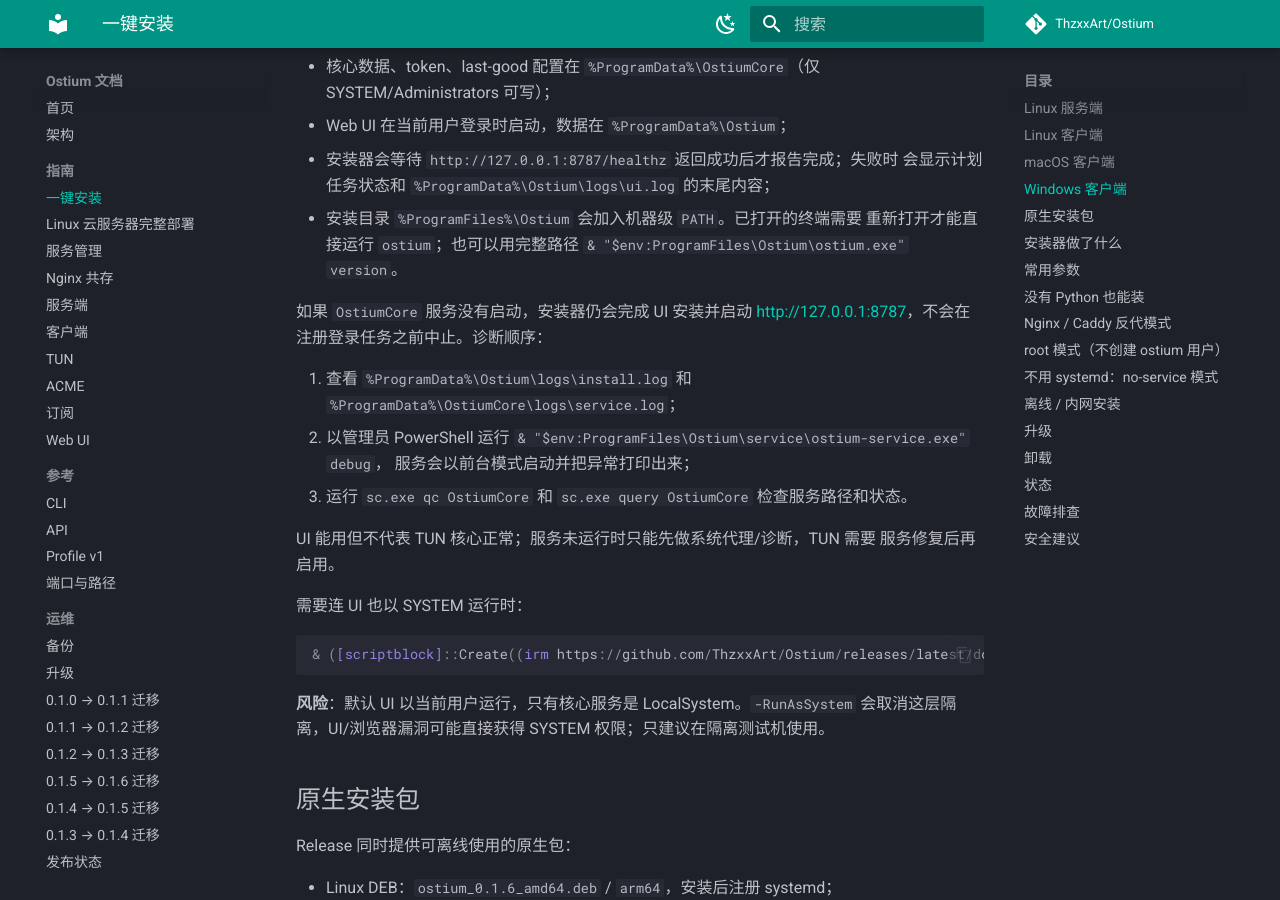
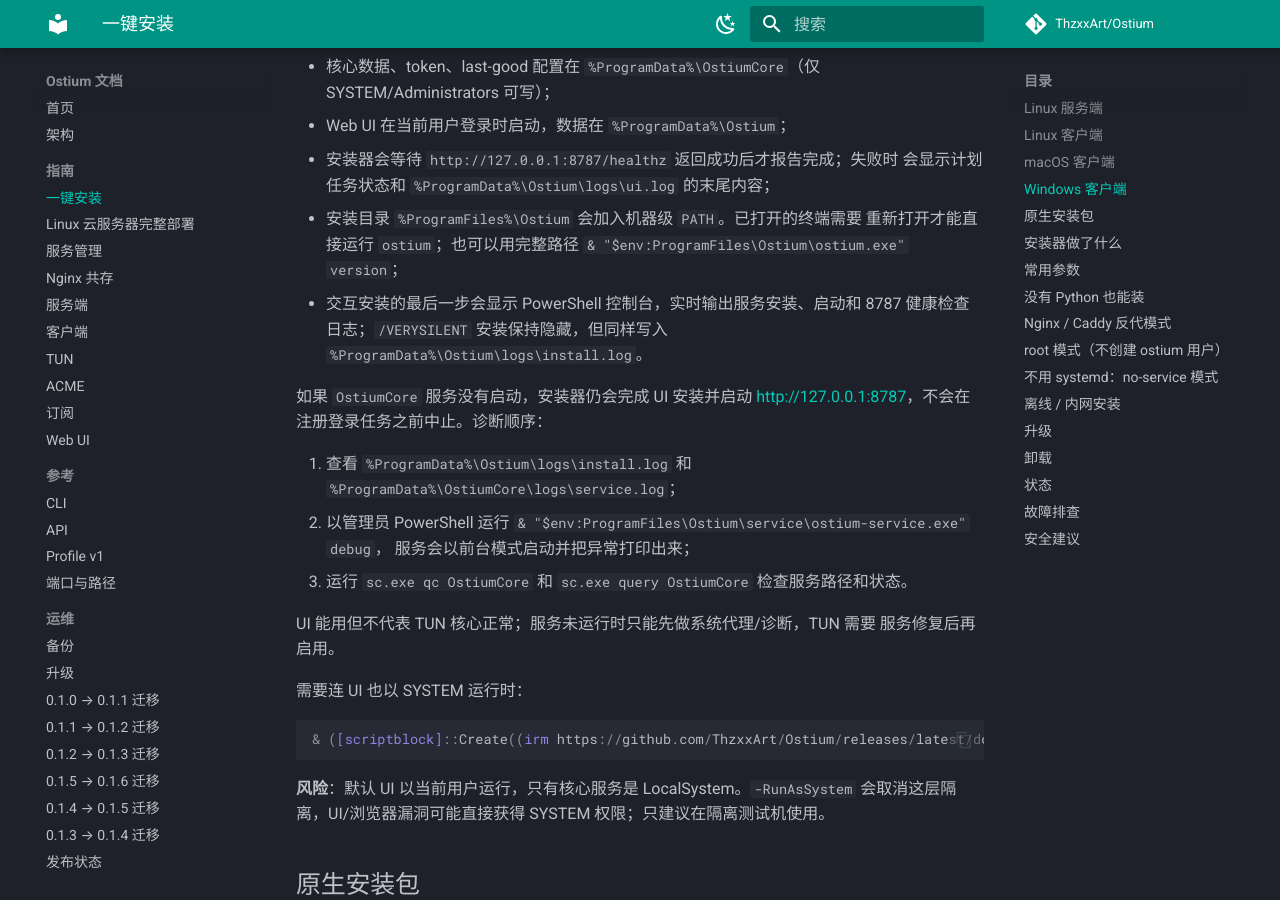
Before and after one commit to ThzxxArt/Ostium, an MkDocs documentation site: the page built from docs/guides/install.md, in a window 1280 px wide and 900 px high, scrolled down 1273 px. Built offline with MkDocs 1.6.1 and Material for MkDocs 9.7.7, drawn with Linux system fonts in a browser that asks for light colours; comment, search, counter and statistics services are not loaded.

Commit message:
feat(windows): show service installation logs in the installer
Interactive installs run install.ps1 in a visible PowerShell console and mirror every install.log line to the screen. Silent installs keep the hidden runner. This makes the service registration, Start-Service failure and 8787 health check visible in real time.

```diff
--- a/docs/guides/install.md
+++ b/docs/guides/install.md
@@ -59,7 +59,10 @@ irm https://github.com/ThzxxArt/Ostium/releases/latest/download/install-online.p
   会显示计划任务状态和 `%ProgramData%\Ostium\logs\ui.log` 的末尾内容；
 - 安装目录 `%ProgramFiles%\Ostium` 会加入机器级 `PATH`。已打开的终端需要
   重新打开才能直接运行 `ostium`；也可以用完整路径
-  `& "$env:ProgramFiles\Ostium\ostium.exe" version`。
+  `& "$env:ProgramFiles\Ostium\ostium.exe" version`；
+- 交互安装的最后一步会显示 PowerShell 控制台，实时输出服务安装、启动和
+  8787 健康检查日志；`/VERYSILENT` 安装保持隐藏，但同样写入
+  `%ProgramData%\Ostium\logs\install.log`。
 
 如果 `OstiumCore` 服务没有启动，安装器仍会完成 UI 安装并启动
 <http://127.0.0.1:8787>，不会在注册登录任务之前中止。诊断顺序：
```
Also changed, not shown: CHANGELOG.md (+3 -0 lines), 3 other files.
